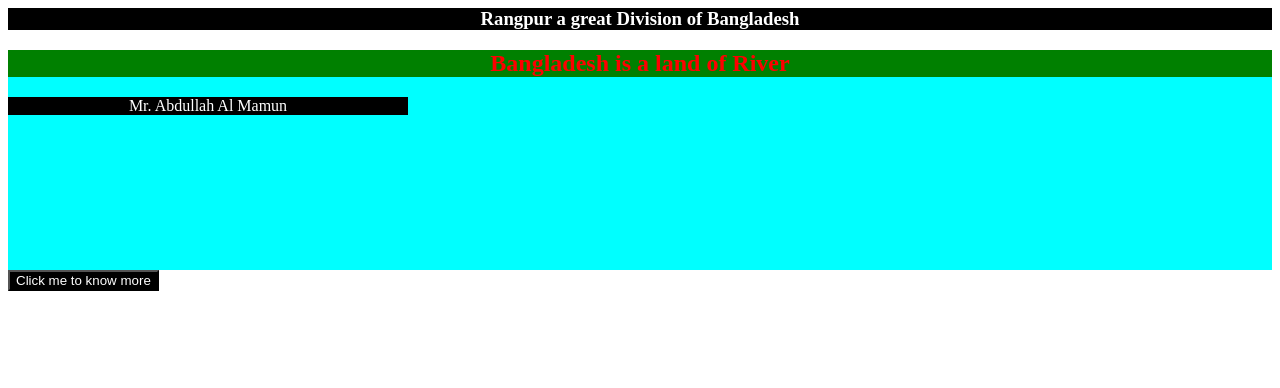
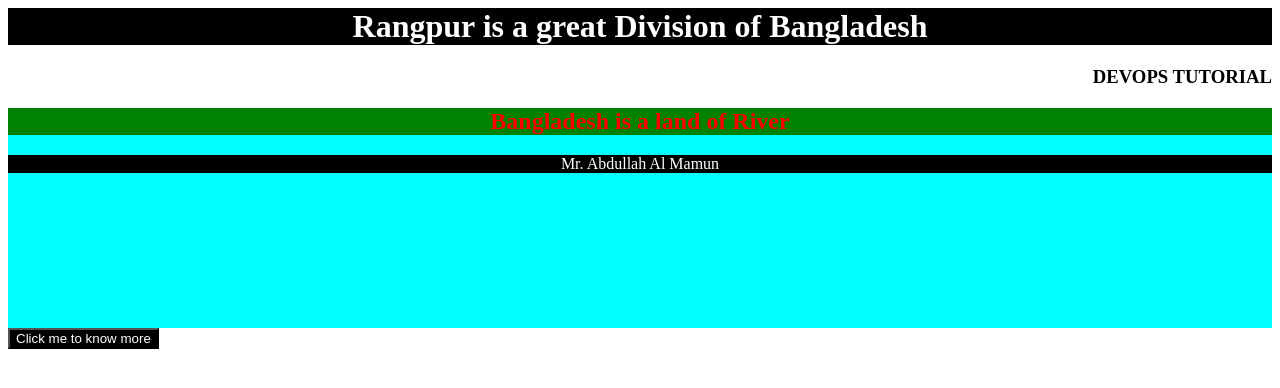
Before and after one commit to Abdullah723669-cmk/Devops, a plain HTML site: page index.html in a window 1280 px wide. Drawn offline with Linux system fonts and the light colour scheme.

Commit message:
change tag  h3 to h1

```diff
--- a/index.html
+++ b/index.html
@@ -1,6 +1,6 @@
-<h3 style="color:white; background-color:black; text-align:center">Rangpur a great Division of Bangladesh</h3>
-
+<h1 style="color:white; background-color:black; text-align:center">Rangpur is a great Division of Bangladesh</h1>
+<h3 style="color:black;background-color:white;text-align:right">DEVOPS TUTORIAL</h3>
 <div style='background-color:aqua; height:220px; width:auto'>
 <h2 style='text-align:center;color:red;background-color:green'>Bangladesh is a land of River</h2>
-<p style='width:400px;flex:auto;color:white;background-color:black;text-align:center'>Mr. Abdullah Al Mamun</p> </div>
+<p style='color:white;background-color:black;text-align:center'>Mr. Abdullah Al Mamun</p> </div>
 <button style="background-color:black; color:white">Click me to know more</button>
```
